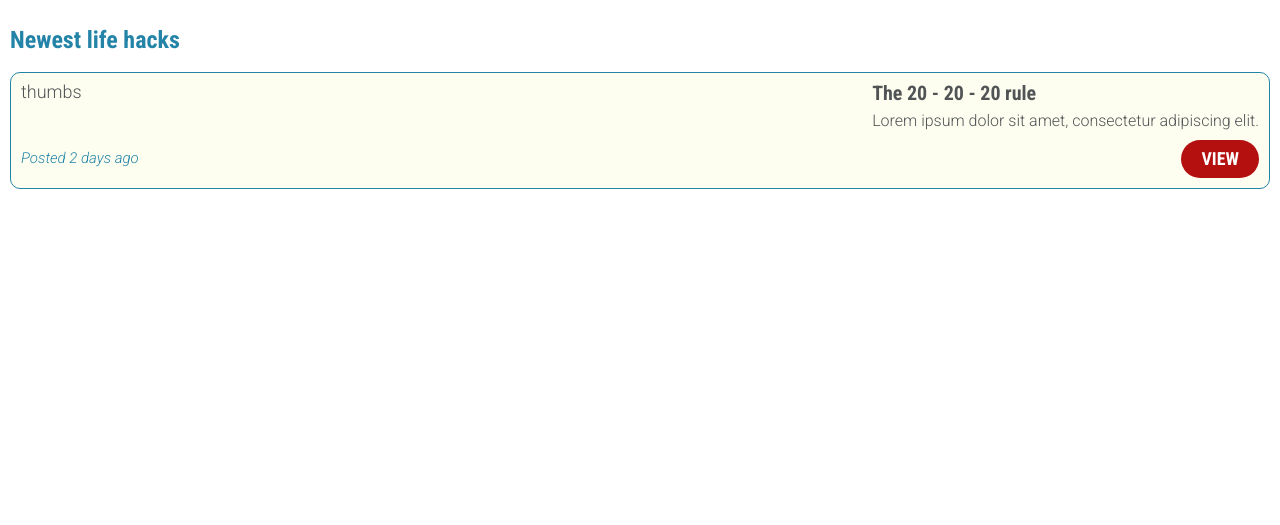
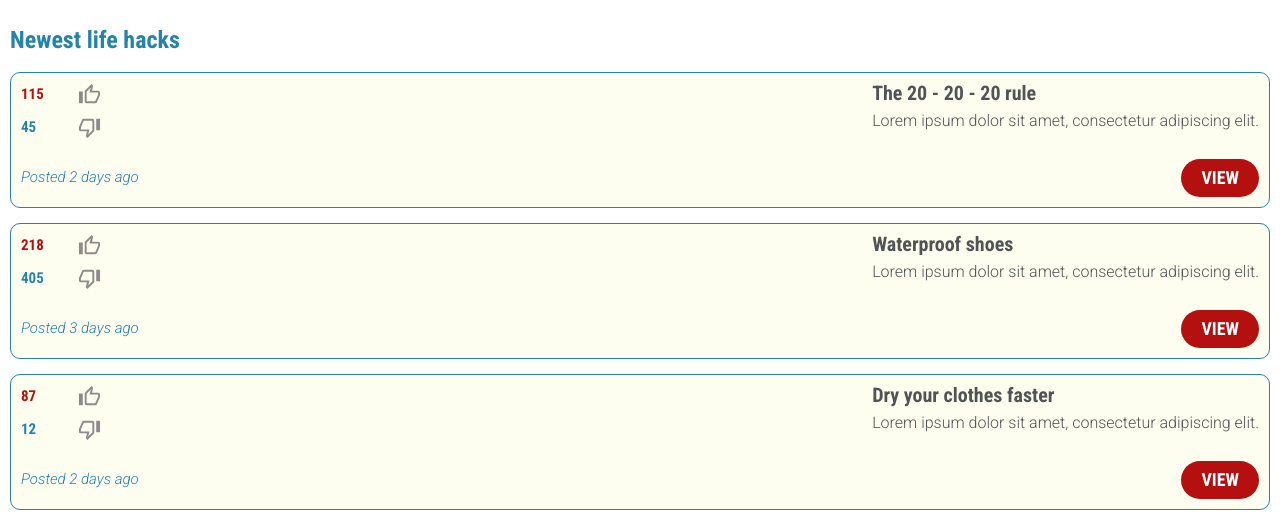
Before and after one commit to howto-pt-042219/howto-pt-UI-cesare, a plain HTML site: page index.html in a window 1280 px wide. Shown: the part 407-932 px from the top of the page. Before the commit the page ends 800 px from the top, so only its background shows below. Drawn offline with Linux system fonts and the light colour scheme.

Commit message:
Style cards

```diff
--- a/index.html
+++ b/index.html
@@ -33,14 +33,81 @@
   <section class="main">
     <h2>Newest life hacks</h2>
 
+    <!-- Card 1 -->
     <div class="card">
       <div class="info">
         <div class="meta">
-          thumbs
+          <div>
+            <span class="thumbs-count up">115</span>
+            <img src="images/thumb_up.svg" alt="Thumbs up">
+          </div>
+
+          <div>
+            <span class="thumbs-count down">45</span>
+            <img src="images/thumb_down.svg" alt="Thumbs down">
+          </div>
         </div>
 
         <div class="desc">
           <h3>The 20 - 20 - 20 rule</h3>
+          <p>Lorem ipsum dolor sit amet, consectetur adipiscing elit.</p>
+        </div>
+      </div>
+
+      <div class="actions">
+        <span class="date">Posted 2 days ago</span>
+        <a class="button red-button" href="#">view</a>
+      </div>
+    </div>
+
+
+
+    <!-- Card 2 -->
+    <div class="card">
+      <div class="info">
+        <div class="meta">
+          <div>
+            <span class="thumbs-count up">218</span>
+            <img src="images/thumb_up.svg" alt="Thumbs up">
+          </div>
+
+          <div>
+            <span class="thumbs-count down">405</span>
+            <img src="images/thumb_down.svg" alt="Thumbs down">
+          </div>
+        </div>
+
+        <div class="desc">
+          <h3>Waterproof shoes</h3>
+          <p>Lorem ipsum dolor sit amet, consectetur adipiscing elit.</p>
+        </div>
+      </div>
+
+      <div class="actions">
+        <span class="date">Posted 3 days ago</span>
+        <a class="button red-button" href="#">view</a>
+      </div>
+    </div>
+
+
+
+    <!-- Card 3 -->
+    <div class="card">
+      <div class="info">
+        <div class="meta">
+          <div>
+            <span class="thumbs-count up">87</span>
+            <img src="images/thumb_up.svg" alt="Thumbs up">
+          </div>
+
+          <div>
+            <span class="thumbs-count down">12</span>
+            <img src="images/thumb_down.svg" alt="Thumbs down">
+          </div>
+        </div>
+
+        <div class="desc">
+          <h3>Dry your clothes faster</h3>
           <p>Lorem ipsum dolor sit amet, consectetur adipiscing elit.</p>
         </div>
       </div>
--- a/less/cards.less
+++ b/less/cards.less
@@ -5,6 +5,7 @@
   border: 1px solid @blue;
   border-radius: 10px;
   padding: 10px;
+  margin-bottom: 15px;
 
   .info {
     display: flex;
@@ -21,6 +22,34 @@
         font-size: 1.6rem;
       }
     }
+
+    .meta {
+      display: flex;
+      flex-direction: column;
+      width: 80px;
+      margin-right: 20px;
+
+      div {
+        display: flex;
+        justify-content: space-between;
+        align-items: center;
+        margin-bottom: 10px;
+
+        .thumbs-count {
+          .condensed();
+          font-size: 1.5rem;
+        }
+
+        .up {
+          color: @red;
+        }
+
+        .down {
+          color: @blue;
+        }
+      }
+
+    }
   }
 
   .actions {
```
Also changed, not shown: css/styles.css, images/thumb_down.svg (added), images/thumb_up.svg (added).
